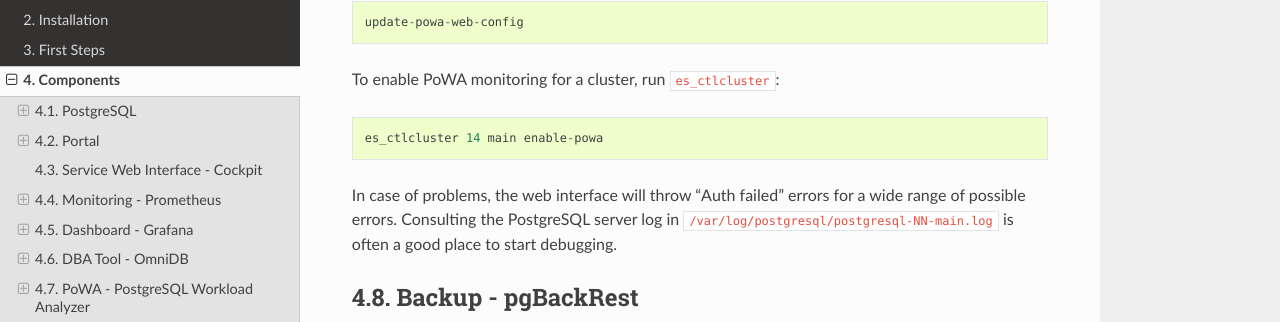
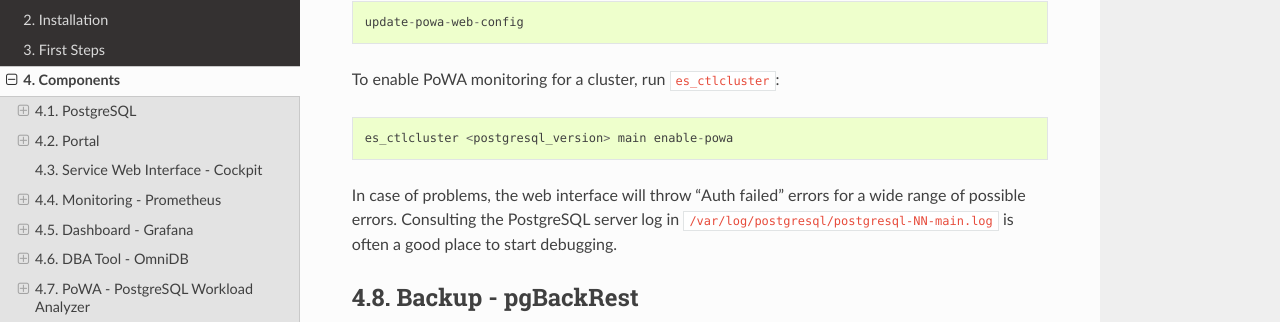
Before and after one commit to credativ/elephant-shed, a Sphinx documentation site: the page built from doc/chapter/components.md, in a window 1280 px wide and 900 px high, scrolled down 7014 px. Shown: the part 129-451 px from the top of the window. Built offline with Sphinx 7.4.7 and the Read the Docs theme 3.1.0, drawn with Linux system fonts in a browser that asks for light colours.

Commit message:
Use <postgresql_version> instead of a fixed version

````diff
--- a/doc/chapter/components.md
+++ b/doc/chapter/components.md
@@ -293,7 +293,7 @@ update-powa-web-config
 To enable PoWA monitoring for a cluster, run `es_ctlcluster`:
 
 ```
-es_ctlcluster 14 main enable-powa
+es_ctlcluster <postgresql_version> main enable-powa
 ```
 
 In case of problems, the web interface will throw "Auth failed" errors for a
````
